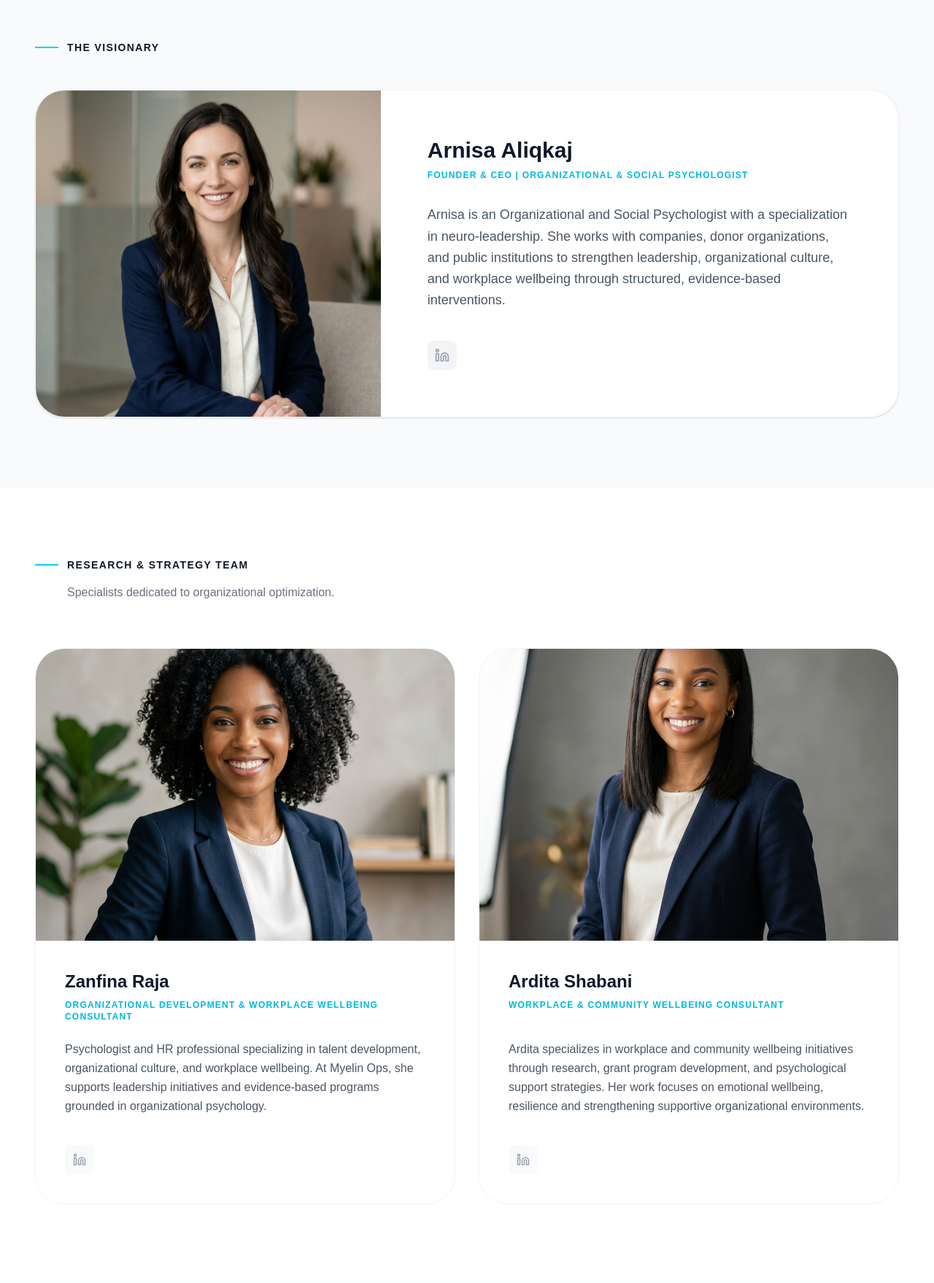
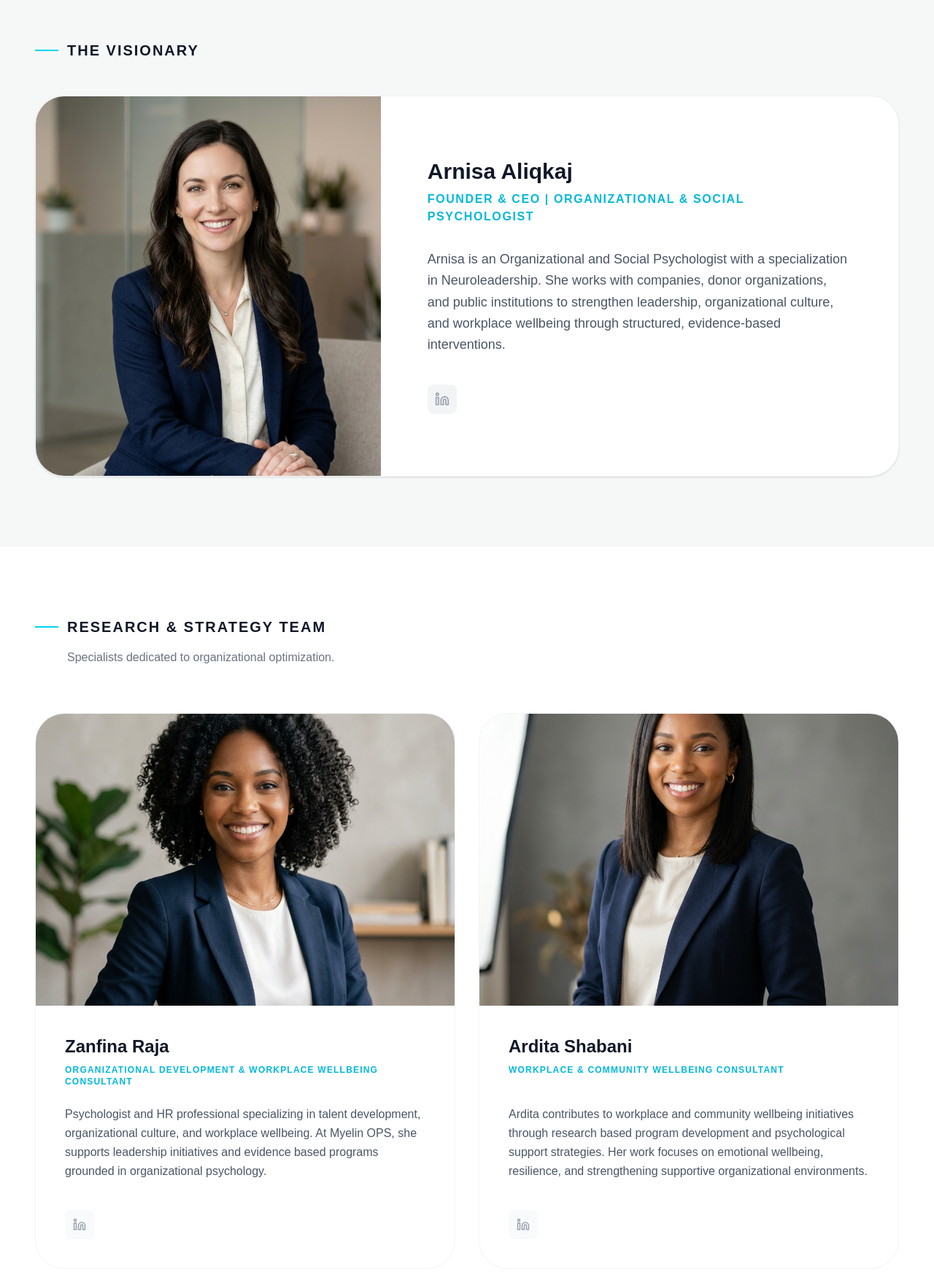
Before and after one commit to Myelin-Ops/website, a Next.js app: page /team in a window 1280 px wide. Shown: the part 502-2260 px from the top of the page at 73% size. Built offline with nearby package versions, Linux system fonts and the light colour scheme.

Commit message:
feat: add team, contact, and services content components with localized data support

```diff
--- a/src/components/ServicesContent.jsx
+++ b/src/components/ServicesContent.jsx
@@ -4,6 +4,7 @@ import React from "react";
 import Image from "next/image";
 import { motion } from "framer-motion";
 import { useTranslation } from "react-i18next";
+import Link from "next/link";
 import {
   Users,
   Brain,
@@ -255,9 +256,11 @@ function ServicesContent() {
             <p className="text-gray-400 text-xl mb-12 max-w-2xl mx-auto leading-relaxed">
               {t("services.cta.description")}
             </p>
-            <button className="px-12 py-5 bg-[#13ECEC] text-black font-extrabold rounded-md text-lg hover:scale-105 transition-all shadow-2xl shadow-cyan-500/20 active:scale-95 mb-14">
-              {t("services.cta.button")}
-            </button>
+            <Link href="/contact" className="inline-block mb-14">
+              <button className="px-12 py-5 bg-[#13ECEC] text-black font-extrabold rounded-md text-lg hover:scale-105 transition-all shadow-2xl shadow-cyan-500/20 active:scale-95">
+                {t("services.cta.button")}
+              </button>
+            </Link>
             <div className="border-t border-white/5 pt-10">
               <p className="text-[10px] md:text-xs font-bold tracking-[0.4em] text-gray-500 uppercase">
                 Evidence-Based Frameworks • Professional Alignment
--- a/src/components/TeamContent.jsx
+++ b/src/components/TeamContent.jsx
@@ -4,6 +4,7 @@ import React from "react";
 import Image from "next/image";
 import { motion } from "framer-motion";
 import { useTranslation } from "react-i18next";
+import Link from "next/link";
 import { Linkedin } from "lucide-react";
 
 // Team images
@@ -29,7 +30,7 @@ function TeamContent() {
   ];
 
   return (
-    <div className="bg-white min-h-screen">
+    <div className="bg-[#F6F8F8] min-h-screen">
       {/* Hero Section */}
       <section className="min-h-[50vh] flex flex-col justify-center px-4 md:px-12 text-center max-w-5xl mx-auto py-20">
         <motion.h1
@@ -53,11 +54,11 @@ function TeamContent() {
       </section>
 
       {/* The Visionary Section */}
-      <section className="py-24 px-4 md:px-12 bg-[#F9FAFB]">
+      <section className="py-24 px-4 md:px-12 bg-[#F6F8F8]">
         <div className="max-w-7xl mx-auto">
           <div className="flex items-center gap-3 mb-12">
             <span className="w-8 h-[2px] bg-cyan-400" />
-            <span className="text-sm font-bold tracking-widest text-gray-900 uppercase">
+            <span className="text-xl font-bold tracking-widest text-gray-900 uppercase">
               {t("team.sections.visionary")}
             </span>
           </div>
@@ -69,7 +70,7 @@ function TeamContent() {
             variants={fadeUp}
             className="bg-white rounded-[40px] overflow-hidden shadow-sm border border-gray-100 flex flex-col lg:flex-row items-stretch"
           >
-            <div className="lg:w-2/5 relative h-80 lg:h-auto">
+            <div className="lg:w-2/5 relative h-80 lg:h-[520px]">
               <Image
                 src={arnisaImg}
                 alt={t("team.members.arnisa.name")}
@@ -81,7 +82,7 @@ function TeamContent() {
               <h2 className="text-3xl font-bold text-gray-900 mb-2">
                 {t("team.members.arnisa.name")}
               </h2>
-              <span className="text-cyan-500 font-bold text-xs tracking-widest uppercase mb-8 block">
+              <span className="text-cyan-500 font-bold text-base tracking-widest uppercase mb-8 block">
                 {t("team.members.arnisa.role")}
               </span>
               <p className="text-gray-600 leading-relaxed mb-10 text-lg">
@@ -101,12 +102,12 @@ function TeamContent() {
       </section>
 
       {/* Research & Strategy Team Section */}
-      <section className="py-24 px-4 md:px-12">
+      <section className="py-24 px-4 md:px-12 bg-[#FFFFFF]">
         <div className="max-w-7xl mx-auto">
           <div className="mb-16">
             <div className="flex items-center gap-3 mb-4">
               <span className="w-8 h-[2px] bg-cyan-400" />
-              <span className="text-sm font-bold tracking-widest text-gray-900 uppercase">
+              <span className="text-xl font-bold tracking-widest text-gray-900 uppercase">
                 {t("team.sections.research")}
               </span>
             </div>
@@ -168,7 +169,7 @@ function TeamContent() {
           whileInView="visible"
           viewport={{ once: true }}
           variants={fadeUp}
-          className="max-w-6xl mx-auto rounded-[60px] bg-[#0A1A1A] overflow-hidden relative"
+          className="max-w-6xl mx-auto rounded-[16] bg-[#0A1A1A] overflow-hidden relative"
         >
           {/* Decorative gradients */}
           <div className="absolute top-0 right-0 w-[500px] h-[500px] bg-linear-to-bl from-[#00E5E5]/10 to-transparent rounded-full -mr-64 -mt-64 blur-3xl pointer-events-none" />
@@ -181,9 +182,11 @@ function TeamContent() {
             <p className="text-gray-400 text-xl mb-12 max-w-2xl mx-auto leading-relaxed">
               {t("team.cta.subtitle")}
             </p>
-            <button className="px-12 py-5 bg-[#00E5E5] text-black font-extrabold rounded-full text-lg hover:scale-105 transition-all shadow-2xl shadow-cyan-500/20 active:scale-95">
-              {t("team.cta.button")}
-            </button>
+            <Link href="/contact" className="inline-block">
+              <button className="px-12 py-5 bg-[#00E5E5] text-black font-extrabold rounded-md text-lg hover:scale-105 transition-all shadow-2xl shadow-cyan-500/20 active:scale-95">
+                {t("team.cta.button")}
+              </button>
+            </Link>
           </div>
         </motion.div>
       </section>
--- a/src/locales/en/team.json
+++ b/src/locales/en/team.json
@@ -12,20 +12,20 @@
     "arnisa": {
       "name": "Arnisa Aliqkaj",
       "role": "FOUNDER & CEO | ORGANIZATIONAL & SOCIAL PSYCHOLOGIST",
-      "bio": "Arnisa is an Organizational and Social Psychologist with a specialization in neuro-leadership. She works with companies, donor organizations, and public institutions to strengthen leadership, organizational culture, and workplace wellbeing through structured, evidence-based interventions.",
-      "linkedin": "https://www.linkedin.com/in/arnisaaliqkaj/"
+      "bio": "Arnisa is an Organizational and Social Psychologist with a specialization in Neuroleadership. She works with companies, donor organizations, and public institutions to strengthen leadership, organizational culture, and workplace wellbeing through structured, evidence-based interventions.",
+      "linkedin": "https://www.linkedin.com/in/arnisa-aliqkaj/"
     },
     "zanfina": {
       "name": "Zanfina Raja",
       "role": "ORGANIZATIONAL DEVELOPMENT & WORKPLACE WELLBEING CONSULTANT",
-      "bio": "Psychologist and HR professional specializing in talent development, organizational culture, and workplace wellbeing. At Myelin Ops, she supports leadership initiatives and evidence-based programs grounded in organizational psychology.",
-      "linkedin": "https://www.linkedin.com/in/zanfinaraja/"
+      "bio": "Psychologist and HR professional specializing in talent development, organizational culture, and workplace wellbeing. At Myelin OPS, she supports leadership initiatives and evidence based programs grounded in organizational psychology.",
+      "linkedin": "https://www.linkedin.com/in/zanfina-raja-170b4a298/"
     },
     "ardita": {
       "name": "Ardita Shabani",
       "role": "WORKPLACE & COMMUNITY WELLBEING CONSULTANT",
-      "bio": "Ardita specializes in workplace and community wellbeing initiatives through research, grant program development, and psychological support strategies. Her work focuses on emotional wellbeing, resilience and strengthening supportive organizational environments.",
-      "linkedin": "https://www.linkedin.com/in/arditashabani/"
+      "bio": "Ardita contributes to workplace and community wellbeing initiatives through research based program development and psychological support strategies. Her work focuses on emotional wellbeing, resilience, and strengthening supportive organizational environments.",
+      "linkedin": "https://www.linkedin.com/in/ardita-shabani-341487270/"
     }
   },
   "cta": {
--- a/src/locales/sq/team.json
+++ b/src/locales/sq/team.json
@@ -12,20 +12,20 @@
     "arnisa": {
       "name": "Arnisa Aliqkaj",
       "role": "THEMELUESE & CEO | PSIKOLOGE ORGANIZATIVE DHE SOCIALE",
-      "bio": "Arnisa është Psikologe Organizative dhe Sociale me specializim në neuro-lidership. Ajo punon me kompani, organizata donatore dhe institucione publike për të forcuar lidershipin, kulturën organizative dhe mirëqenien në vendin e punës përmes ndërhyrjeve të strukturuara dhe të bazuara në prova.",
-      "linkedin": "https://www.linkedin.com/in/arnisaaliqkaj/"
+      "bio": "Arnisa është Psikologe Organizative dhe Sociale me specializim në Neuroleadership. Ajo punon me kompani, organizata donatore dhe institucione publike për të forcuar lidershipin, kulturën organizative dhe mirëqenien në vendin e punës përmes ndërhyrjeve të strukturuara dhe të bazuara në prova.",
+      "linkedin": "https://www.linkedin.com/in/arnisa-aliqkaj/"
     },
     "zanfina": {
       "name": "Zanfina Raja",
       "role": "KONSULTANTE E ZHVILLIMIT ORGANIZATIV DHE MIRËQENIES NË VENDIN E PUNËS",
-      "bio": "Psikologe dhe profesioniste e Burimeve Njerëzore e specializuar në zhvillimin e talentit, kulturën organizative dhe mirëqenien në vendin e punës. Në Myelin Ops, ajo mbështet iniciativat e lidershipit dhe programet e bazuara në prova të rrënjosura në psikologjinë organizative.",
-      "linkedin": "https://www.linkedin.com/in/zanfinaraja/"
+      "bio": "Psikologe dhe profesioniste e Burimeve Njerëzore e specializuar në zhvillimin e talentit, kulturën organizative dhe mirëqenien në vendin e punës. Në Myelin OPS, ajo mbështet iniciativat e lidershipit dhe programet e bazuara në prova të rrënjosura në psikologjinë organizative.",
+      "linkedin": "https://www.linkedin.com/in/zanfina-raja-170b4a298/"
     },
     "ardita": {
       "name": "Ardita Shabani",
       "role": "KONSULTANTE E MIRËQENIES NË VENDIN E PUNËS DHE KOMUNITET",
-      "bio": "Ardita specializohet në iniciativat e mirëqenies në vendin e punës dhe komunitet përmes kërkimit, zhvillimit të programeve të granteve dhe strategjive të mbështetjes psikologjike. Puna e saj fokusohet në mirëqenien emocionale, qëndrueshmërinë dhe forcimin e mjediseve mbështetëse organizative.",
-      "linkedin": "https://www.linkedin.com/in/arditashabani/"
+      "bio": "Ardita kontribuon në iniciativat e mirëqenies në vendin e punës dhe komunitet përmes zhvillimit të programeve të bazuara në kërkim dhe strategjive të mbështetjes psikologjike. Puna e saj fokusohet në mirëqenien emocionale, reziliencën dhe forcimin e mjediseve mbështetëse organizative.",
+      "linkedin": "https://www.linkedin.com/in/ardita-shabani-341487270/"
     }
   },
   "cta": {
```
Also changed, not shown: src/components/ContactContent.jsx (+20 -11 lines).
